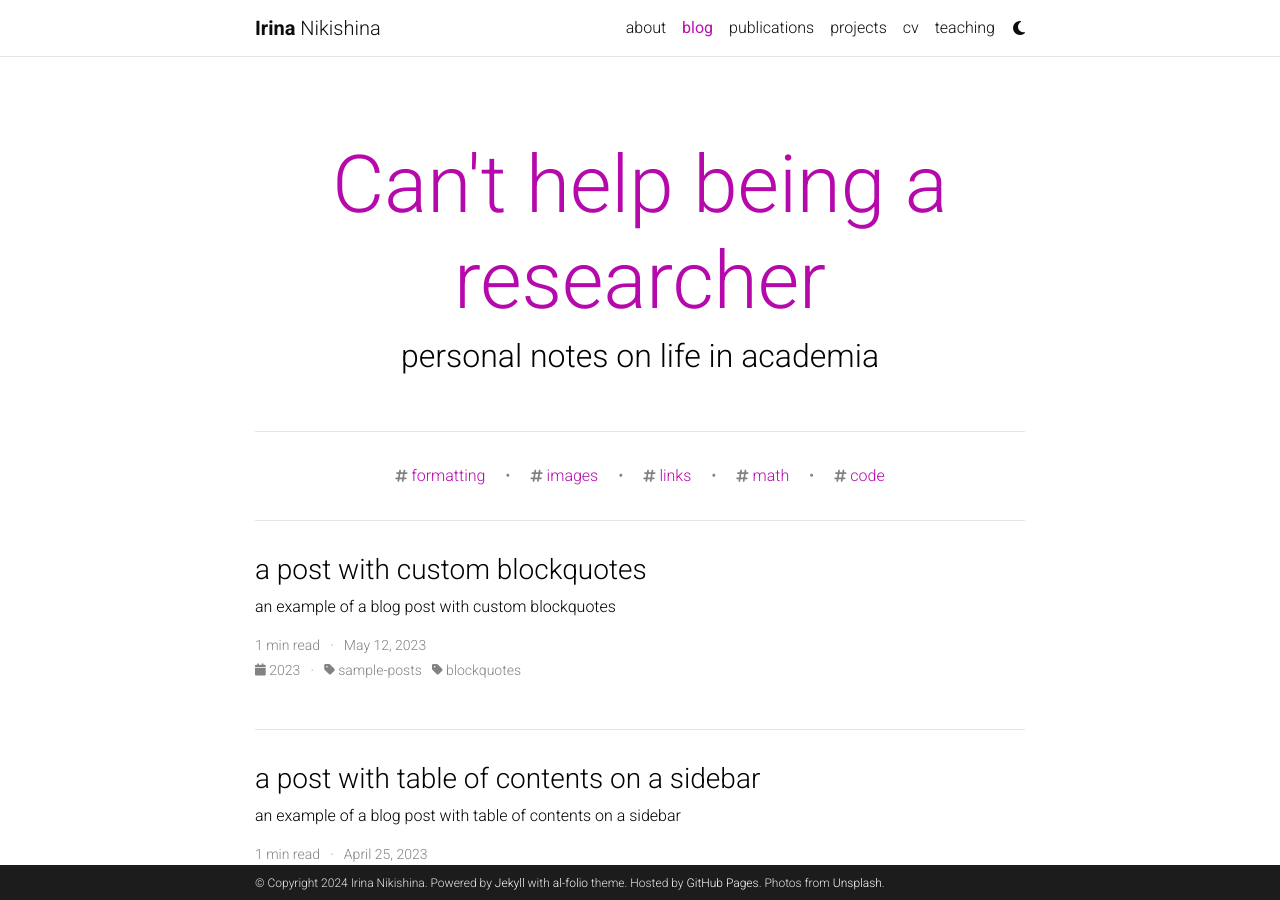
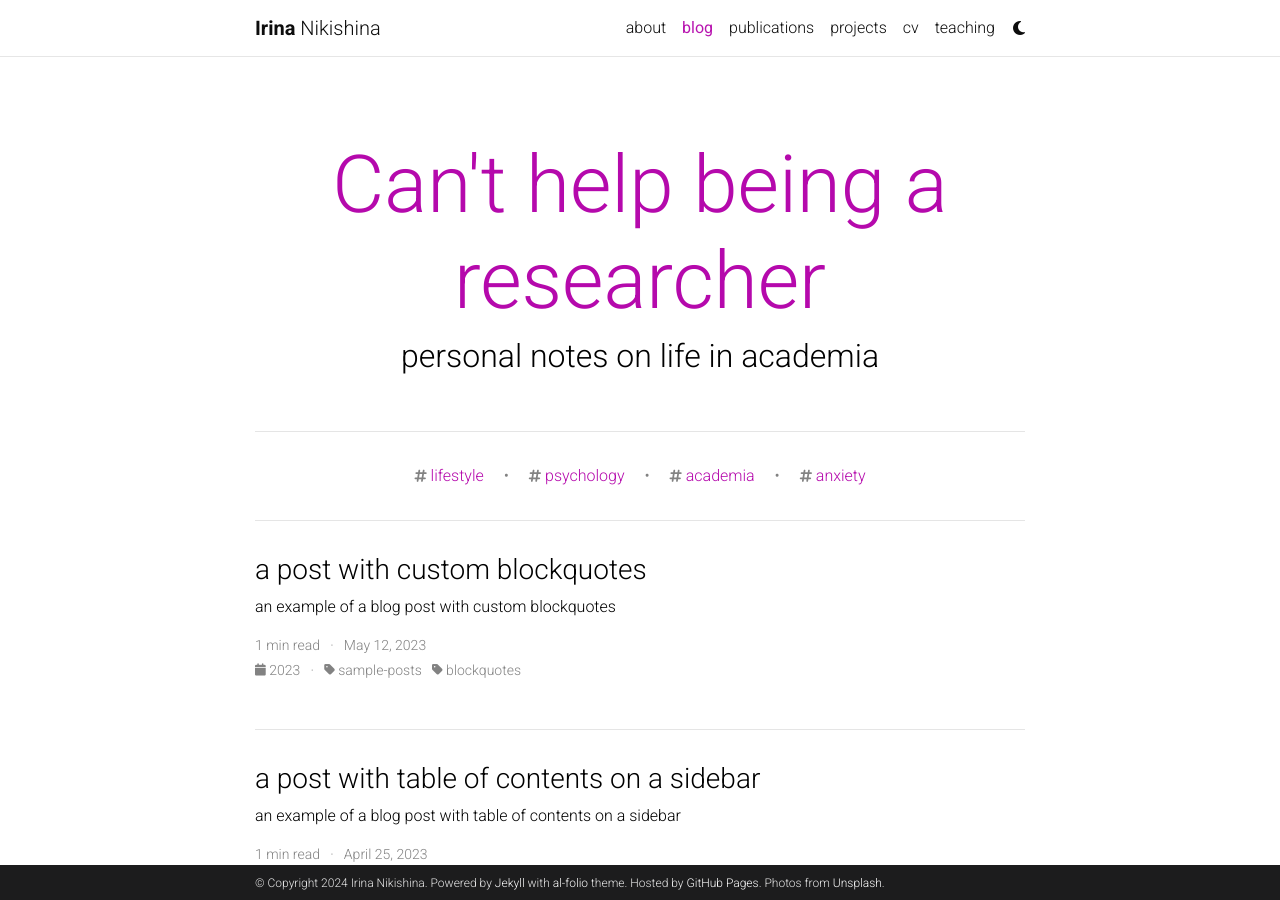
Before and after one commit to lilaspourpre/lilaspourpre.github.io, a Jekyll site: the page built from blog/index.html, in a window 1280 px wide and 900 px high. Built offline with Jekyll 4.4.1, drawn with Linux system fonts in a browser that asks for light colours; the list of posts is cut into pages by our own code; comment, search, counter and statistics services are not loaded; a style sheet for code colours, icons or effects is not loaded; some of the changed lines change nothing that is shown.

Commit message:
Update _config.yml

```diff
--- a/_config.yml
+++ b/_config.yml
@@ -263,7 +263,7 @@ jekyll-archives:
     tag: '/blog/tag/:name/'
     category: '/blog/category/:name/'
 
-display_tags: ['formatting', 'images', 'links', 'math', 'code'] # these tags will be displayed on the front page of your blog
+display_tags: ['lifestyle', 'psychology', 'academia', 'anxiety'] # these tags will be displayed on the front page of your blog
 
 # -----------------------------------------------------------------------------
 # Jekyll Scholar
@@ -271,8 +271,8 @@ display_tags: ['formatting', 'images', 'links', 'math', 'code'] # these tags wil
 
 scholar:
 
-  last_name: [Einstein]
-  first_name: [Albert, A.]
+  last_name: [Nikishina]
+  first_name: [Irina, I.]
 
   style: apa
   locale: en
```
